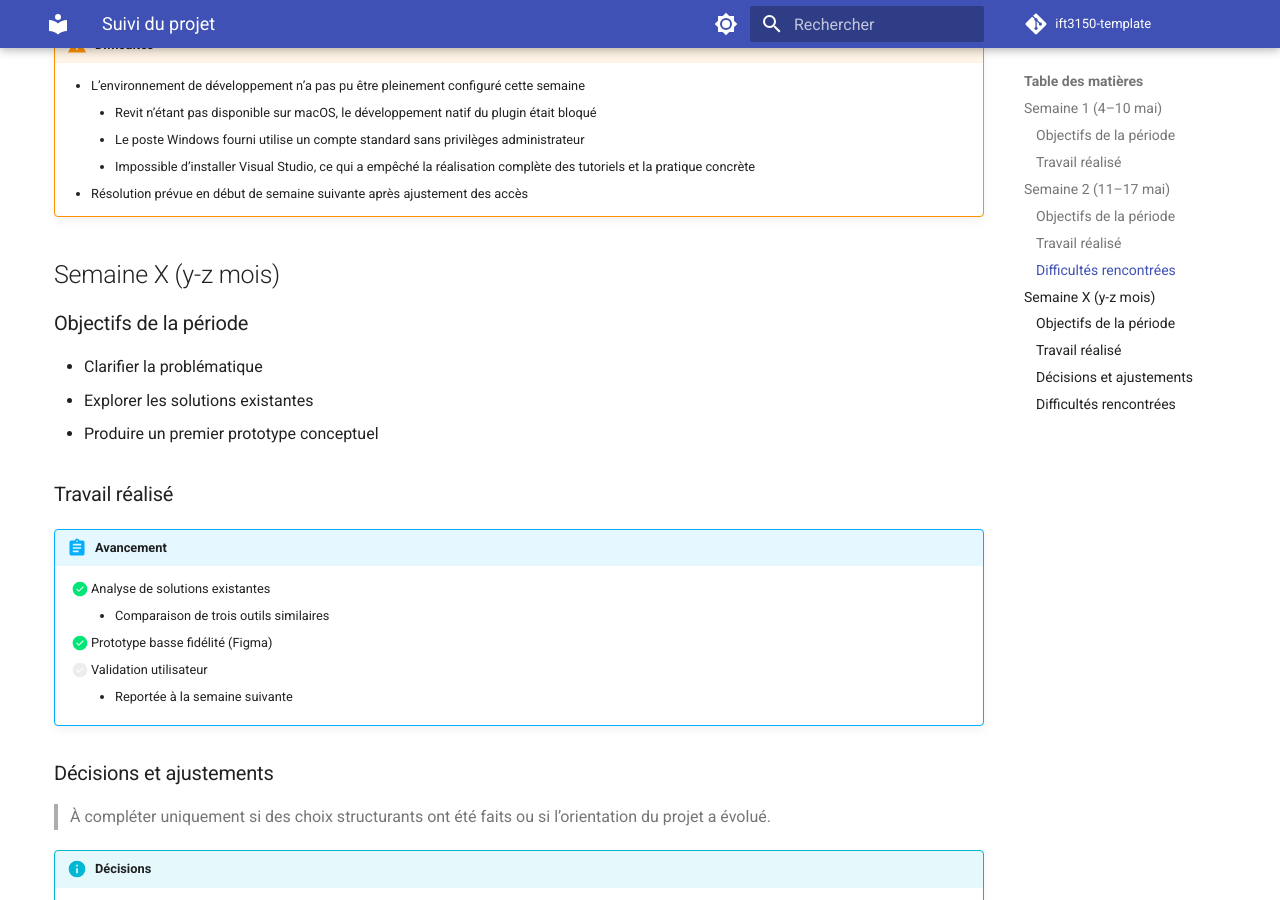
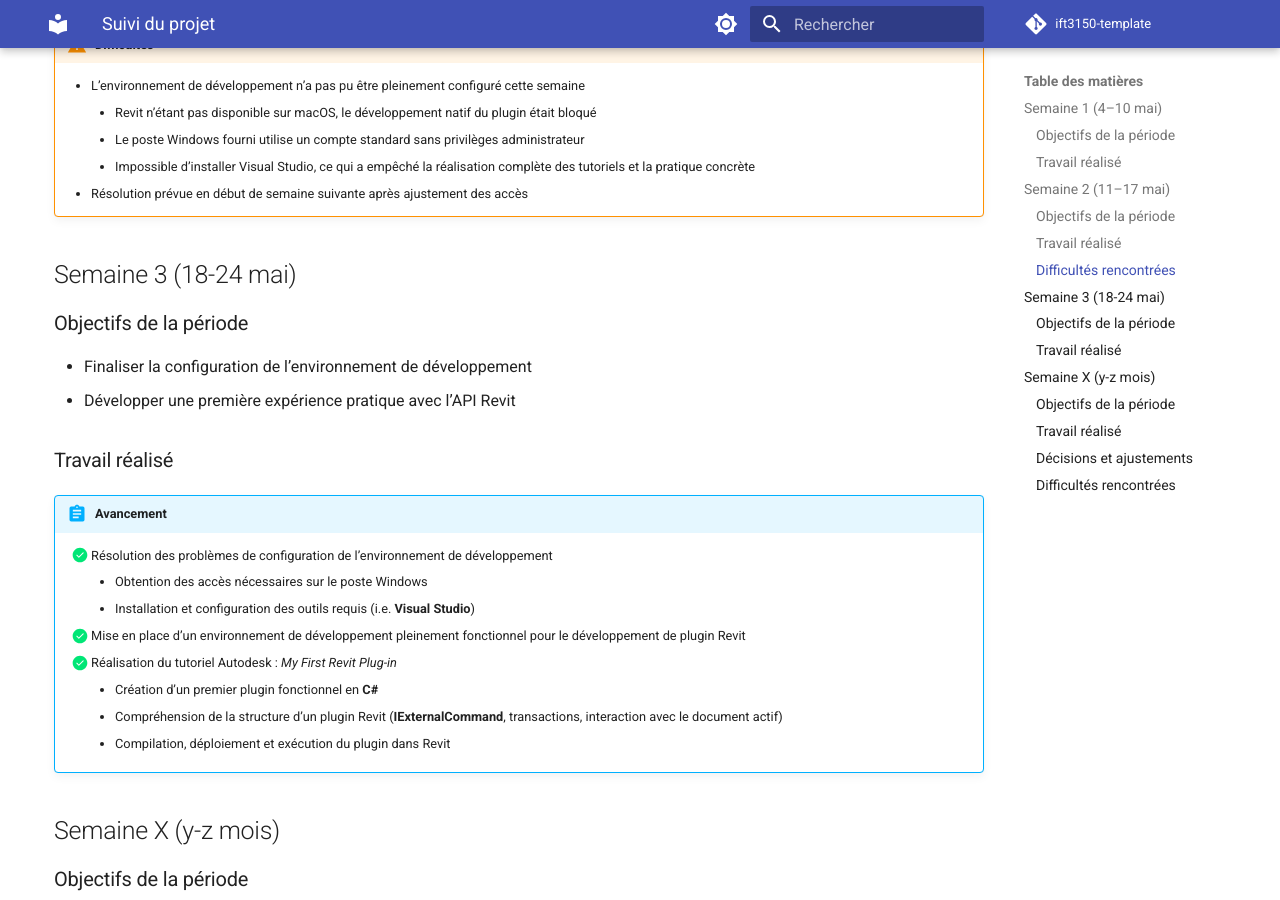
Before and after one commit to tidjanioff/ift3150-suivi, an MkDocs documentation site: the page built from docs/suivi.md, in a window 1280 px wide and 900 px high, scrolled down 1620 px. Built offline with MkDocs 1.6.1 and Material for MkDocs 9.7.7, drawn with Linux system fonts in a browser that asks for light colours; emoji names are drawn with the system emoji font; comment, search, counter and statistics services are not loaded.

Commit message:
Mise à jour suivi : Semaine 3

```diff
--- a/docs/suivi.md
+++ b/docs/suivi.md
@@ -69,6 +69,25 @@ title: Suivi du projet
         - Impossible d’installer Visual Studio, ce qui a empêché la réalisation complète des tutoriels et la pratique concrète
     - Résolution prévue en début de semaine suivante après ajustement des accès
 
+## Semaine 3 (18-24 mai)
+
+### Objectifs de la période
+- Finaliser la configuration de l’environnement de développement
+- Développer une première expérience pratique avec l’API Revit
+
+### Travail réalisé
+
+!!! abstract "Avancement"
+    - [x] Résolution des problèmes de configuration de l’environnement de développement
+        - Obtention des accès nécessaires sur le poste Windows
+        - Installation et configuration des outils requis (i.e. **Visual Studio**)
+    - [x] Mise en place d’un environnement de développement pleinement fonctionnel pour le développement de plugin Revit
+    - [x] Réalisation du tutoriel Autodesk : *My First Revit Plug-in*
+        - Création d’un premier plugin fonctionnel en **C#**
+        - Compréhension de la structure d’un plugin Revit (**IExternalCommand**, transactions, interaction avec le document actif)
+        - Compilation, déploiement et exécution du plugin dans Revit
+
+
 ## Semaine X (y-z mois)
 
 ### Objectifs de la période
```
Also changed, not shown: site/index.html, site/search/search_index.json, site/sitemap.xml, site/suivi/index.html, 1 other file.
